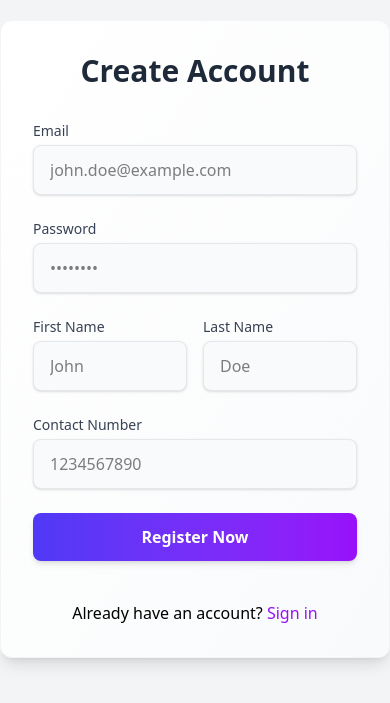
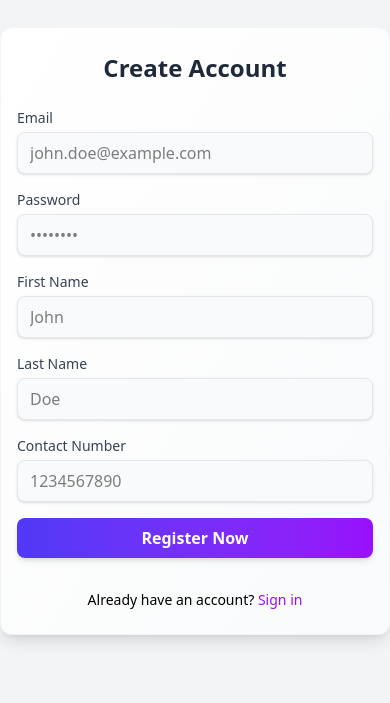
Before and after one commit to sowmik-sec/book-management-dahsboard-client, a React (Vite) app: page /register in a window 390 px wide. Shown: the part 103-806 px from the top of the page. Built offline with nearby package versions, Linux system fonts and the light colour scheme.

Commit message:
make forms responsive and add hover effect

```diff
--- a/src/components/createBook/CreateBookForm.tsx
+++ b/src/components/createBook/CreateBookForm.tsx
@@ -275,7 +275,7 @@ const CreateBookForm: React.FC = () => {
               <button
                 type="button"
                 onClick={() => remove(index)}
-                className="w-full sm:w-auto px-3 py-2 bg-red-500 text-white rounded-lg hover:bg-red-600 transition-colors"
+                className="hover:cursor-pointer w-full sm:w-auto px-3 py-2 bg-red-500 text-white rounded-lg hover:bg-red-600 transition-colors"
               >
                 Remove
               </button>
@@ -284,7 +284,7 @@ const CreateBookForm: React.FC = () => {
           <button
             type="button"
             onClick={() => append({ genre: "", isDeleted: false })}
-            className="mt-2 px-4 py-2 bg-indigo-500 text-white rounded-lg hover:bg-indigo-600 transition-colors"
+            className="hover:cursor-pointer mt-2 px-4 py-2 bg-indigo-500 text-white rounded-lg hover:bg-indigo-600 transition-colors"
           >
             Add Genre
           </button>
@@ -365,7 +365,7 @@ const CreateBookForm: React.FC = () => {
         <button
           type="submit"
           disabled={isSubmitting}
-          className="w-full py-2 sm:py-3 px-4 bg-gradient-to-r from-indigo-600 to-purple-600 hover:from-indigo-700 hover:to-purple-700 rounded-lg text-white font-semibold shadow-md hover:shadow-lg transition-all duration-300 ease-in-out disabled:opacity-50 disabled:cursor-not-allowed"
+          className="hover:cursor-pointer w-full py-2 sm:py-3 px-4 bg-gradient-to-r from-indigo-600 to-purple-600 hover:from-indigo-700 hover:to-purple-700 rounded-lg text-white font-semibold shadow-md hover:shadow-lg transition-all duration-300 ease-in-out disabled:opacity-50 disabled:cursor-not-allowed"
         >
           {isSubmitting ? (
             <span className="flex items-center justify-center">
--- a/src/components/login/Login.tsx
+++ b/src/components/login/Login.tsx
@@ -1,8 +1,7 @@
-import React from "react";
+import React, { useState } from "react";
 import { useForm, SubmitHandler } from "react-hook-form";
 import { z } from "zod";
 import { zodResolver } from "@hookform/resolvers/zod";
-import { useState } from "react";
 import { Link } from "react-router-dom";
 
 // Define the form schema using Zod
@@ -11,10 +10,8 @@ const loginSchema = z.object({
   password: z.string().min(1, "Password is required"),
 });
 
-// Infer the type from the schema
 type LoginFormData = z.infer<typeof loginSchema>;
 
-// Component
 const LoginForm: React.FC = () => {
   const {
     register,
@@ -28,6 +25,7 @@ const LoginForm: React.FC = () => {
     },
   });
   const [showPassword, setShowPassword] = useState(false);
+
   const onSubmit: SubmitHandler<LoginFormData> = async (data) => {
     try {
       console.log("Login submitted:", data);
@@ -38,12 +36,15 @@ const LoginForm: React.FC = () => {
   };
 
   return (
-    <div className="max-w-md mx-auto mt-10 p-8 bg-gradient-to-br from-white to-gray-50 rounded-xl shadow-lg border border-gray-100">
-      <h2 className="text-3xl font-bold mb-8 text-center text-gray-800">
+    <div className="w-full max-w-md mx-auto mt-6 sm:mt-10 px-4 sm:px-6 lg:px-8 py-6 sm:py-8 bg-gradient-to-br from-white to-gray-50 rounded-xl shadow-lg border border-gray-100">
+      <h2 className="text-2xl sm:text-3xl font-bold mb-6 sm:mb-8 text-center text-gray-800">
         Sign In
       </h2>
 
-      <form onSubmit={handleSubmit(onSubmit)} className="space-y-6">
+      <form
+        onSubmit={handleSubmit(onSubmit)}
+        className="space-y-4 sm:space-y-6"
+      >
         {/* Email Field */}
         <div className="relative">
           <label
@@ -56,7 +57,7 @@ const LoginForm: React.FC = () => {
             id="email"
             type="email"
             {...register("email")}
-            className="w-full px-4 py-3 rounded-lg bg-gray-50 border border-gray-200 focus:border-indigo-500 focus:ring-2 focus:ring-indigo-200 focus:bg-white transition-all duration-300 ease-in-out shadow-sm hover:shadow-md"
+            className="w-full px-3 sm:px-4 py-2 sm:py-3 rounded-lg bg-gray-50 border border-gray-200 focus:border-indigo-500 focus:ring-2 focus:ring-indigo-200 focus:bg-white transition-all duration-300 ease-in-out shadow-sm hover:shadow-md"
             placeholder="john.doe@example.com"
           />
           {errors.email && (
@@ -77,7 +78,7 @@ const LoginForm: React.FC = () => {
               id="password"
               type={showPassword ? "text" : "password"}
               {...register("password")}
-              className="w-full px-4 py-3 rounded-lg bg-gray-50 border border-gray-200 focus:border-indigo-500 focus:ring-2 focus:ring-indigo-200 focus:bg-white transition-all duration-300 ease-in-out shadow-sm hover:shadow-md"
+              className="w-full px-3 sm:px-4 py-2 sm:py-3 rounded-lg bg-gray-50 border border-gray-200 focus:border-indigo-500 focus:ring-2 focus:ring-indigo-200 focus:bg-white transition-all duration-300 ease-in-out shadow-sm hover:shadow-md"
               placeholder="••••••••"
             />
             <button
@@ -133,7 +134,7 @@ const LoginForm: React.FC = () => {
         <button
           type="submit"
           disabled={isSubmitting}
-          className="w-full py-3 px-4 bg-gradient-to-r from-indigo-600 to-purple-600 hover:from-indigo-700 hover:to-purple-700 rounded-lg text-white font-semibold shadow-md hover:shadow-lg transition-all duration-300 ease-in-out disabled:opacity-50 disabled:cursor-not-allowed hover:cursor-pointer"
+          className="w-full py-2 sm:py-3 px-4 bg-gradient-to-r from-indigo-600 to-purple-600 hover:from-indigo-700 hover:to-purple-700 rounded-lg text-white font-semibold shadow-md hover:shadow-lg transition-all duration-300 ease-in-out disabled:opacity-50 disabled:cursor-not-allowed hover:cursor-pointer"
         >
           {isSubmitting ? (
             <span className="flex items-center justify-center">
@@ -161,18 +162,21 @@ const LoginForm: React.FC = () => {
       </form>
 
       {/* Additional Links */}
-      <div className="mt-4 text-center">
+      <div className="mt-4 text-center text-sm sm:text-base">
         <a
           href="#"
-          className="text-sm text-indigo-600 hover:text-indigo-800 transition-colors"
+          className="text-indigo-600 hover:text-indigo-800 transition-colors"
         >
           Forgot Password?
         </a>
       </div>
-      <div className="mt-4 text-center">
+      <div className="mt-4 text-center text-sm sm:text-base">
         <p>
           New to Book Management?{" "}
-          <Link className="text-purple-600" to={"/register"}>
+          <Link
+            className="text-purple-600 hover:text-purple-800 transition-colors"
+            to="/register"
+          >
             Register
           </Link>
         </p>
--- a/src/components/registration/RegistrationForm.tsx
+++ b/src/components/registration/RegistrationForm.tsx
@@ -9,17 +9,11 @@ import { Link } from "react-router-dom";
 const registrationSchema = z.object({
   email: z.string().email("Invalid email address").min(1, "Email is required"),
   password: z.string(),
-  // .min(8, "Password must be at least 8 characters")
-  // .regex(/[A-Z]/, "Password must contain at least one uppercase letter")
-  // .regex(/[0-9]/, "Password must contain at least one number"),
   name: z.object({
     firstName: z.string().min(1, "First name is required"),
     lastName: z.string().min(1, "Last name is required"),
   }),
-  contactNo: z
-    .string()
-    // .regex(/^\d{10}$/, "Contact number must be 10 digits")
-    .min(1, "Contact number is required"),
+  contactNo: z.string().min(1, "Contact number is required"),
 });
 
 type RegistrationFormData = z.infer<typeof registrationSchema>;
@@ -44,12 +38,15 @@ const RegistrationForm: React.FC = () => {
   };
 
   return (
-    <div className="max-w-md mx-auto mt-10 p-8 bg-gradient-to-br from-white to-gray-50 rounded-xl shadow-lg border border-gray-100">
-      <h2 className="text-3xl font-bold mb-8 text-center text-gray-800">
+    <div className="w-full max-w-md mx-auto mt-6 sm:mt-10 px-4 sm:px-6 lg:px-8 py-6 sm:py-8 bg-gradient-to-br from-white to-gray-50 rounded-xl shadow-lg border border-gray-100">
+      <h2 className="text-2xl sm:text-3xl font-bold mb-6 sm:mb-8 text-center text-gray-800">
         Create Account
       </h2>
 
-      <form onSubmit={handleSubmit(onSubmit)} className="space-y-6">
+      <form
+        onSubmit={handleSubmit(onSubmit)}
+        className="space-y-4 sm:space-y-6"
+      >
         {/* Email Field */}
         <div className="relative">
           <label
@@ -62,7 +59,7 @@ const RegistrationForm: React.FC = () => {
             id="email"
             type="email"
             {...register("email")}
-            className="w-full px-4 py-3 rounded-lg bg-gray-50 border border-gray-200 focus:border-indigo-500 focus:ring-2 focus:ring-indigo-200 focus:bg-white transition-all duration-300 ease-in-out shadow-sm hover:shadow-md"
+            className="w-full px-3 sm:px-4 py-2 sm:py-3 rounded-lg bg-gray-50 border border-gray-200 focus:border-indigo-500 focus:ring-2 focus:ring-indigo-200 focus:bg-white transition-all duration-300 ease-in-out shadow-sm hover:shadow-md"
             placeholder="john.doe@example.com"
           />
           {errors.email && (
@@ -82,7 +79,7 @@ const RegistrationForm: React.FC = () => {
             id="password"
             type="password"
             {...register("password")}
-            className="w-full px-4 py-3 rounded-lg bg-gray-50 border border-gray-200 focus:border-indigo-500 focus:ring-2 focus:ring-indigo-200 focus:bg-white transition-all duration-300 ease-in-out shadow-sm hover:shadow-md"
+            className="w-full px-3 sm:px-4 py-2 sm:py-3 rounded-lg bg-gray-50 border border-gray-200 focus:border-indigo-500 focus:ring-2 focus:ring-indigo-200 focus:bg-white transition-all duration-300 ease-in-out shadow-sm hover:shadow-md"
             placeholder="••••••••"
           />
           {errors.password && (
@@ -93,7 +90,7 @@ const RegistrationForm: React.FC = () => {
         </div>
 
         {/* Name Fields */}
-        <div className="grid grid-cols-2 gap-4">
+        <div className="grid grid-cols-1 sm:grid-cols-2 gap-4">
           <div className="relative">
             <label
               htmlFor="firstName"
@@ -105,7 +102,7 @@ const RegistrationForm: React.FC = () => {
               id="firstName"
               type="text"
               {...register("name.firstName")}
-              className="w-full px-4 py-3 rounded-lg bg-gray-50 border border-gray-200 focus:border-indigo-500 focus:ring-2 focus:ring-indigo-200 focus:bg-white transition-all duration-300 ease-in-out shadow-sm hover:shadow-md"
+              className="w-full px-3 sm:px-4 py-2 sm:py-3 rounded-lg bg-gray-50 border border-gray-200 focus:border-indigo-500 focus:ring-2 focus:ring-indigo-200 focus:bg-white transition-all duration-300 ease-in-out shadow-sm hover:shadow-md"
               placeholder="John"
             />
             {errors.name?.firstName && (
@@ -125,7 +122,7 @@ const RegistrationForm: React.FC = () => {
               id="lastName"
               type="text"
               {...register("name.lastName")}
-              className="w-full px-4 py-3 rounded-lg bg-gray-50 border border-gray-200 focus:border-indigo-500 focus:ring-2 focus:ring-indigo-200 focus:bg-white transition-all duration-300 ease-in-out shadow-sm hover:shadow-md"
+              className="w-full px-3 sm:px-4 py-2 sm:py-3 rounded-lg bg-gray-50 border border-gray-200 focus:border-indigo-500 focus:ring-2 focus:ring-indigo-200 focus:bg-white transition-all duration-300 ease-in-out shadow-sm hover:shadow-md"
               placeholder="Doe"
             />
             {errors.name?.lastName && (
@@ -148,7 +145,7 @@ const RegistrationForm: React.FC = () => {
             id="contactNo"
             type="tel"
             {...register("contactNo")}
-            className="w-full px-4 py-3 rounded-lg bg-gray-50 border border-gray-200 focus:border-indigo-500 focus:ring-2 focus:ring-indigo-200 focus:bg-white transition-all duration-300 ease-in-out shadow-sm hover:shadow-md"
+            className="w-full px-3 sm:px-4 py-2 sm:py-3 rounded-lg bg-gray-50 border border-gray-200 focus:border-indigo-500 focus:ring-2 focus:ring-indigo-200 focus:bg-white transition-all duration-300 ease-in-out shadow-sm hover:shadow-md"
             placeholder="1234567890"
           />
           {errors.contactNo && (
@@ -162,7 +159,7 @@ const RegistrationForm: React.FC = () => {
         <button
           type="submit"
           disabled={isSubmitting}
-          className="w-full py-3 px-4 bg-gradient-to-r from-indigo-600 to-purple-600 hover:from-indigo-700 hover:to-purple-700 rounded-lg text-white font-semibold shadow-md hover:shadow-lg transition-all duration-300 ease-in-out disabled:opacity-50 disabled:cursor-not-allowed hover:cursor-pointer"
+          className="w-full py-2 sm:py-3 px-4 bg-gradient-to-r from-indigo-600 to-purple-600 hover:from-indigo-700 hover:to-purple-700 rounded-lg text-white font-semibold shadow-md hover:shadow-lg transition-all duration-300 ease-in-out disabled:opacity-50 disabled:cursor-not-allowed hover:cursor-pointer"
         >
           {isSubmitting ? (
             <span className="flex items-center justify-center">
@@ -187,10 +184,15 @@ const RegistrationForm: React.FC = () => {
             "Register Now"
           )}
         </button>
-        <div className="mt-4 text-center">
+
+        {/* Sign In Link */}
+        <div className="mt-4 text-center text-sm sm:text-base">
           <p>
             Already have an account?{" "}
-            <Link className="text-purple-600" to={"/login"}>
+            <Link
+              className="text-purple-600 hover:text-purple-800 transition-colors"
+              to="/login"
+            >
               Sign in
             </Link>
           </p>
```
